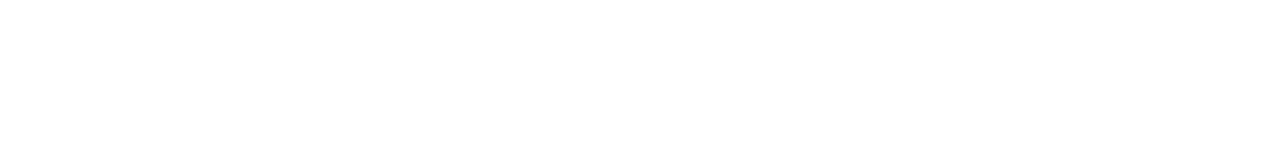
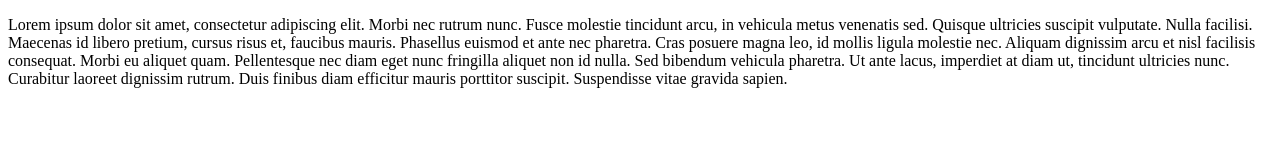
Before and after one commit to XxanacarolinaxX/projeto-01, a plain HTML site: page index.html in a window 1280 px wide. Drawn offline with Linux system fonts and the light colour scheme.

Commit message:
Adicionado texto no body

```diff
--- a/index.html
+++ b/index.html
@@ -7,6 +7,6 @@
     <title>Curso Gratuito Git e Github</title>
 </head>
 <body>
-
+    <p>Lorem ipsum dolor sit amet, consectetur adipiscing elit. Morbi nec rutrum nunc. Fusce molestie tincidunt arcu, in vehicula metus venenatis sed. Quisque ultricies suscipit vulputate. Nulla facilisi. Maecenas id libero pretium, cursus risus et, faucibus mauris. Phasellus euismod et ante nec pharetra. Cras posuere magna leo, id mollis ligula molestie nec. Aliquam dignissim arcu et nisl facilisis consequat. Morbi eu aliquet quam. Pellentesque nec diam eget nunc fringilla aliquet non id nulla. Sed bibendum vehicula pharetra. Ut ante lacus, imperdiet at diam ut, tincidunt ultricies nunc. Curabitur laoreet dignissim rutrum. Duis finibus diam efficitur mauris porttitor suscipit. Suspendisse vitae gravida sapien.</p>
 </body>
 </html>
```
